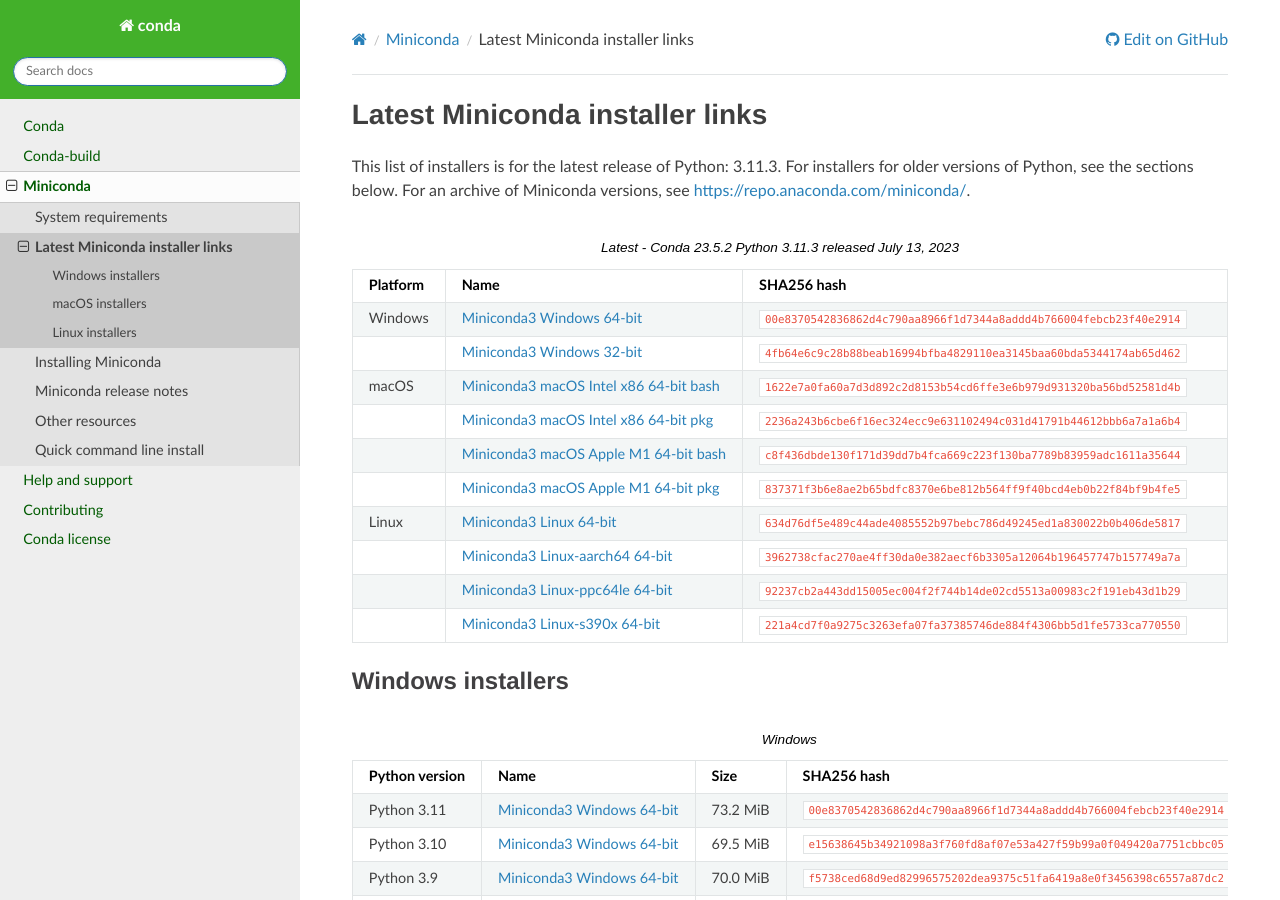
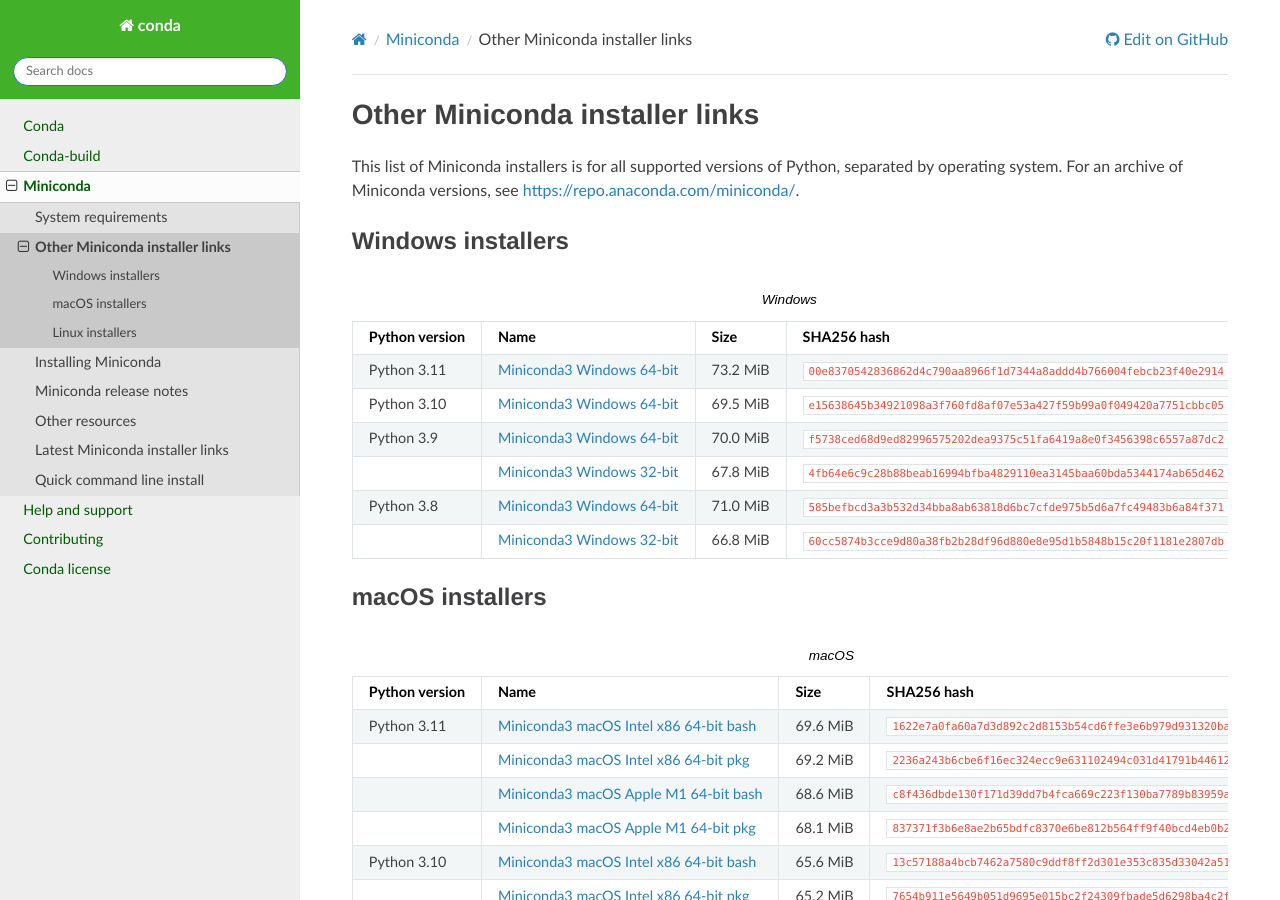
Before and after one commit to conda/conda-docs, a Sphinx documentation site: the page built from docs/source/miniconda-other-installer-links.rst, in a window 1280 px wide and 900 px high. Built offline with Sphinx 7.4.7 and the Read the Docs theme 2.0.0, drawn with Linux system fonts in a browser that asks for light colours.

Commit message:
Added changes to rst files that need jinja changes.

```diff
--- a/docs/source/miniconda-installer-links.rst
+++ b/docs/source/miniconda-other-installer-links.rst
@@ -1,27 +1,12 @@
 .. This page is generated from the create_miniconda_installer_links_rst.py script.
-   To make changes, edit the miniconda-installer-links.rst.jinja2 file and execute the script
-   to re-generate miniconda-installer-links.rst
+   To make changes, edit the miniconda-other-installer-links.rst.jinja2 file and execute the script
+   to re-generate miniconda-other-installer-links.rst
 
 ================================
-Latest Miniconda installer links
+Other Miniconda installer links
 ================================
 
-This list of installers is for the latest release of Python: 3.11.3. For installers for older versions of Python, see the sections below. For an archive of Miniconda versions, see https://repo.anaconda.com/miniconda/.
-
-.. csv-table:: Latest - Conda 23.5.2 Python 3.11.3 released July 13, 2023
-   :header: Platform,Name,SHA256 hash
-   :widths: 5, 10, 80
-
-   Windows,`Miniconda3 Windows 64-bit <https://repo.anaconda.com/miniconda/Miniconda3-latest-Windows-x86_64.exe>`_,``00e8370542836862d4c790aa8966f1d7344a8addd4b766004febcb23f40e2914``
-   ,`Miniconda3 Windows 32-bit <https://repo.anaconda.com/miniconda/Miniconda3-latest-Windows-x86.exe>`_,``4fb64e6c9c28b88beab16994bfba4829110ea3145baa60bda5344174ab65d462``
-   macOS,`Miniconda3 macOS Intel x86 64-bit bash <https://repo.anaconda.com/miniconda/Miniconda3-latest-MacOSX-x86_64.sh>`_,``1622e7a0fa60a7d3d892c2d8153b54cd6ffe3e6b979d931320ba56bd52581d4b``
-   ,`Miniconda3 macOS Intel x86 64-bit pkg <https://repo.anaconda.com/miniconda/Miniconda3-latest-MacOSX-x86_64.pkg>`_,``2236a243b6cbe6f16ec324ecc9e631102494c031d41791b44612bbb6a7a1a6b4``
-   ,`Miniconda3 macOS Apple M1 64-bit bash <https://repo.anaconda.com/miniconda/Miniconda3-latest-MacOSX-arm64.sh>`_,``c8f436dbde130f171d39dd7b4fca669c223f130ba7789b83959adc1611a35644``
-   ,`Miniconda3 macOS Apple M1 64-bit pkg <https://repo.anaconda.com/miniconda/Miniconda3-latest-MacOSX-arm64.pkg>`_,``837371f3b6e8ae2b65bdfc8370e6be812b564ff9f40bcd4eb0b22f84bf9b4fe5``
-   Linux,`Miniconda3 Linux 64-bit <https://repo.anaconda.com/miniconda/Miniconda3-latest-Linux-x86_64.sh>`_,``634d76df5e489c44ade4085552b97bebc786d49245ed1a830022b0b406de5817``
-   ,`Miniconda3 Linux-aarch64 64-bit <https://repo.anaconda.com/miniconda/Miniconda3-latest-Linux-aarch64.sh>`_,``3962738cfac270ae4ff30da0e382aecf6b3305a12064b196457747b157749a7a``
-   ,`Miniconda3 Linux-ppc64le 64-bit <https://repo.anaconda.com/miniconda/Miniconda3-latest-Linux-ppc64le.sh>`_,``92237cb2a443dd15005ec004f2f744b14de02cd5513a00983c2f191eb43d1b29``
-   ,`Miniconda3 Linux-s390x 64-bit <https://repo.anaconda.com/miniconda/Miniconda3-latest-Linux-s390x.sh>`_,``221a4cd7f0a9275c3263efa07fa37385746de884f4306bb5d1fe5733ca770550``
+This list of Miniconda installers is for all supported versions of Python, separated by operating system. For an archive of Miniconda versions, see https://repo.anaconda.com/miniconda/.
 
 Windows installers
 ==================
--- a/docs/source/miniconda-installer-links.rst.jinja2
+++ b/docs/source/miniconda-other-installer-links.rst.jinja2
@@ -1,6 +1,6 @@
 .. This page is generated from the create_miniconda_installer_links_rst.py script.
-   To make changes, edit the miniconda-installer-links.rst.jinja2 file and execute the script
-   to re-generate miniconda-installer-links.rst
+   To make changes, edit the miniconda-other-installer-links.rst.jinja2 file and execute the script
+   to re-generate miniconda-other-installer-links.rst
 
 ================================
 Latest Miniconda installer links
```
Also changed, not shown: docs/source/miniconda-install.rst (+8 -8 lines), docs/source/miniconda.rst (+23 -1 lines).
